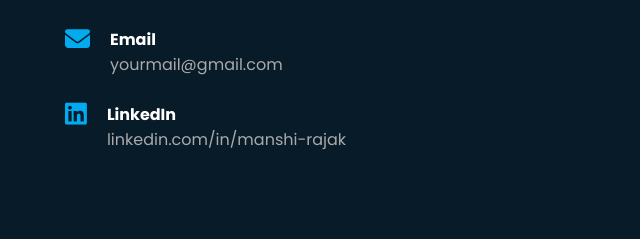
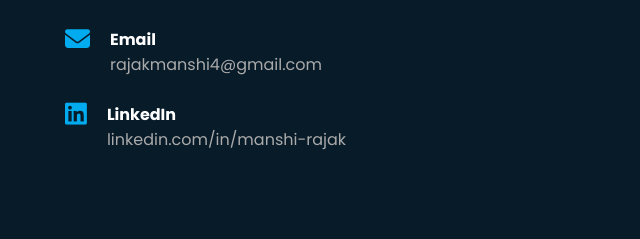
Before and after one commit to Manshi39084/my-codes, a plain HTML site: page index.html in a window 1280 px wide. Shown: the part 3830-4069 px from the top of the page, 0-640 px from the left. Drawn offline with Linux system fonts and the light colour scheme.

Commit message:
Update email address in index.html

```diff
--- a/index.html
+++ b/index.html
@@ -65,7 +65,7 @@
                     <i class="fab fa-github"></i>
                 </a>
 
-                <a href="mailto:yourmail@gmail.com">
+                <a href="mailto:rajakmanshi4l@gmail.com">
                     <i class="fas fa-envelope"></i>
                 </a>
             </div>
@@ -352,7 +352,7 @@
                     <i class="fas fa-envelope"></i>
                     <div>
                         <h4>Email</h4>
-                        <p>yourmail@gmail.com</p>
+                        <p>rajakmanshi4@gmail.com</p>
                     </div>
                 </div>
 
```
